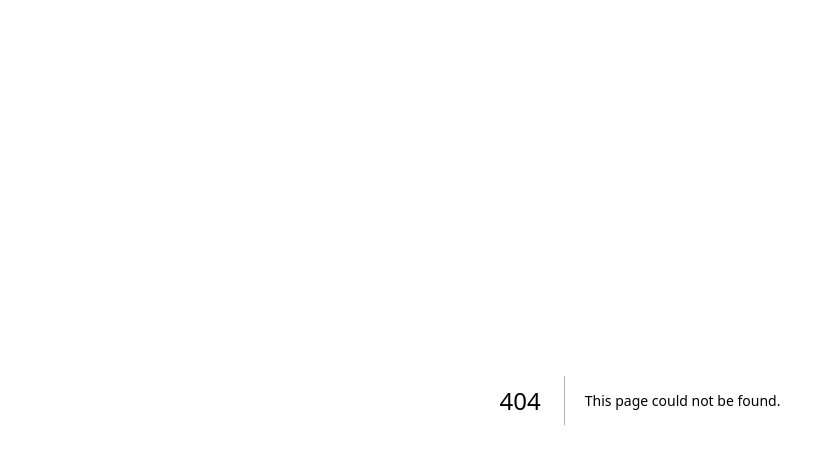
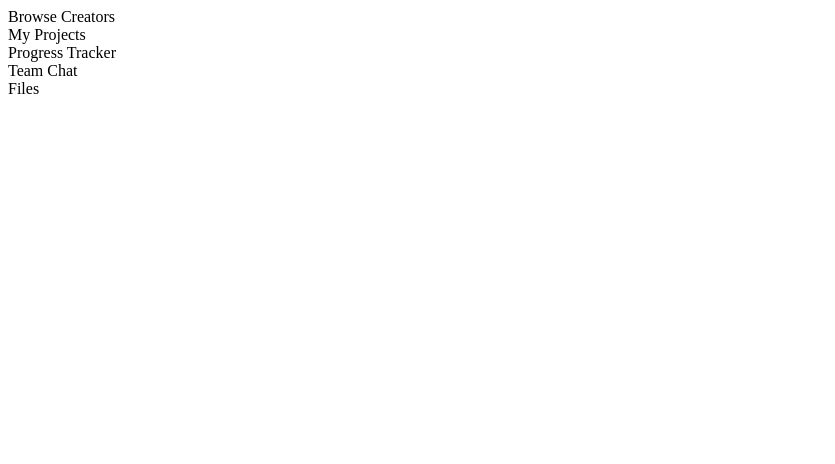
Before and after one commit to goodnessmercy027-jpg/creaktak---frontend, a Next.js app: page /dashboard/client in a window 1280 px wide. Before the commit this address had no page. Shown: the top 464 px of the page, without its empty margins (0-835 px from the left). Built offline with nearby package versions, Linux system fonts and the light colour scheme.

Commit message:
Update and rename pages/dashboard.js to pages/dashboard/client.js

```diff
--- /dev/null
+++ b/pages/dashboard/client.js
@@ -0,0 +1,11 @@
+export default function ClientDashboard() {
+  return (
+    <div className="grid">
+      <div className="card">Browse Creators</div>
+      <div className="card">My Projects</div>
+      <div className="card">Progress Tracker</div>
+      <div className="card">Team Chat</div>
+      <div className="card">Files</div>
+    </div>
+  )
+}
```
Also changed, not shown: pages/dashboard.js (deleted, +0 -27 lines).
